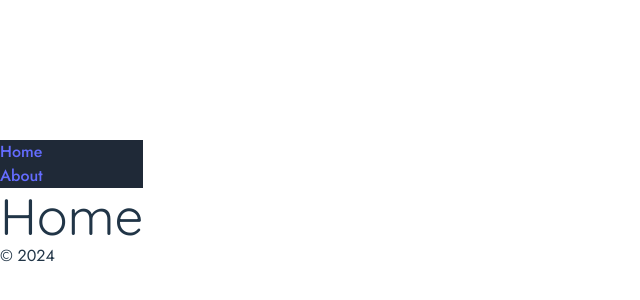
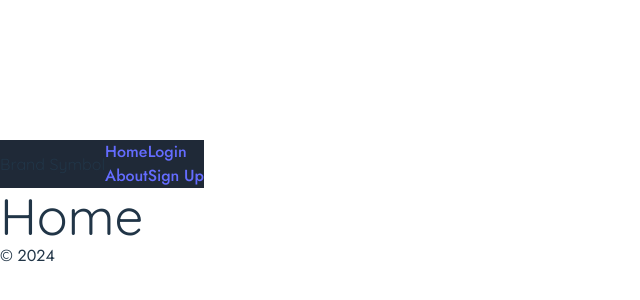
Before and after one commit to kaseadoun/finance-tracker-web-app, a React (Vite) app: page / in a window 1280 px wide. Shown: the part 196-496 px from the top of the page, without its empty margins (0-640 px from the left). Built offline with nearby package versions, Linux system fonts and the light colour scheme.

Commit message:
Continued working on public pages

```diff
--- a/src/App.tsx
+++ b/src/App.tsx
@@ -1,12 +1,13 @@
 import PublicLayout from "./layouts/PublicLayout"
 import { createBrowserRouter } from "react-router-dom";
 import { RouterProvider } from 'react-router-dom';
-import { publicRoutes } from "./routes/PublicRoutes";
+import { publicRoutes, authRoutes } from "./routes/PublicRoutes";
 
 function App() {
 
   const router = createBrowserRouter([
-    publicRoutes
+    publicRoutes,
+    authRoutes
   ])
 
   return (
--- a/src/components/Header/NavigationSections.tsx
+++ b/src/components/Header/NavigationSections.tsx
@@ -1,5 +1,8 @@
+import { publicRoutes, authRoutes } from "../../routes/PublicRoutes";
+import NavItem from "./NavigationItem";
+
 export function NavigationBrand() {
-    return(
+    return (
         <>
             <h2>Brand Symbol</h2>
         </>
@@ -7,19 +10,31 @@ export function NavigationBrand() {
 }
 
 export function NavigationPageSide() {
-    return(
-        <div>
-            <ul>
-
-            </ul>
-        </div>
+    return (
+        <ul>
+            {publicRoutes.children.map(navItem => {
+                console.log(navItem);
+                return <NavItem
+                    key={navItem.path}
+                    link={navItem.path}
+                    title={navItem.title}
+                />;
+            })}
+        </ul>
     );
 }
 
 export function NavigationAuthSide() {
     return (
-        <div>
-
-        </div>
+        <ul>
+            {authRoutes.children.map(navItem => {
+                console.log(navItem);
+                return <NavItem
+                    key={navItem.path}
+                    link={navItem.path}
+                    title={navItem.title}
+                />;
+            })}
+        </ul>
     );
 }
--- a/src/components/Header/index.tsx
+++ b/src/components/Header/index.tsx
@@ -1,14 +1,15 @@
 // import styles from "./header.module.css";
-import NavItem from "./NavigationItem";
+import { NavigationBrand, NavigationPageSide, NavigationAuthSide } from "./NavigationSections";
 
 function Header() {
-    return(
+    return (
         <header className="bg-gray-800">
             <nav className="mx-auto flex items-center justify-between">
-                <ul>
-                    <NavItem link="/" title="Home" />
-                    <NavItem link="/about" title="About" />
-                </ul>
+                <NavigationBrand />
+                <div className="mx-auto flex items-center justify-between">
+                    <NavigationPageSide />
+                    <NavigationAuthSide />
+                </div>
             </nav>
         </header>
     );
--- a/src/pages/Home.tsx
+++ b/src/pages/Home.tsx
@@ -1,9 +1,7 @@
-function Home() {
-
-
+function Home({ title }: { title: string }) {
     return(
         <>
-            <h1>Home</h1>
+            <h1>{title}</h1>
         </>
     );
 }
--- a/src/routes/PublicRoutes.tsx
+++ b/src/routes/PublicRoutes.tsx
@@ -1,12 +1,23 @@
 import PublicLayout from "../layouts/PublicLayout";
 import Home from '../pages/Home';
 import About from '../pages/About';
+import Login from "../pages/Login";
+import Signup from "../pages/Signup";
 
 export const publicRoutes = {
     path: '/',
     element: <PublicLayout />,
     children: [
-        { path: '/', element: <Home /> },
-        { path: 'about' , element: <About />}
+        { path: '/', title: "Home", element: <Home title="Home" /> },
+        { path: 'about', title: "About", element: <About /> }
     ]
 }
+
+export const authRoutes = {
+    path: '/',
+    element: <PublicLayout />,
+    children: [
+        { path: 'login', title: "Login", element: <Login /> },
+        { path: 'signup', title: 'Sign Up', element: <Signup />}
+    ]
+}
```
Also changed, not shown: src/routes/AuthRoutes.tsx (deleted).
